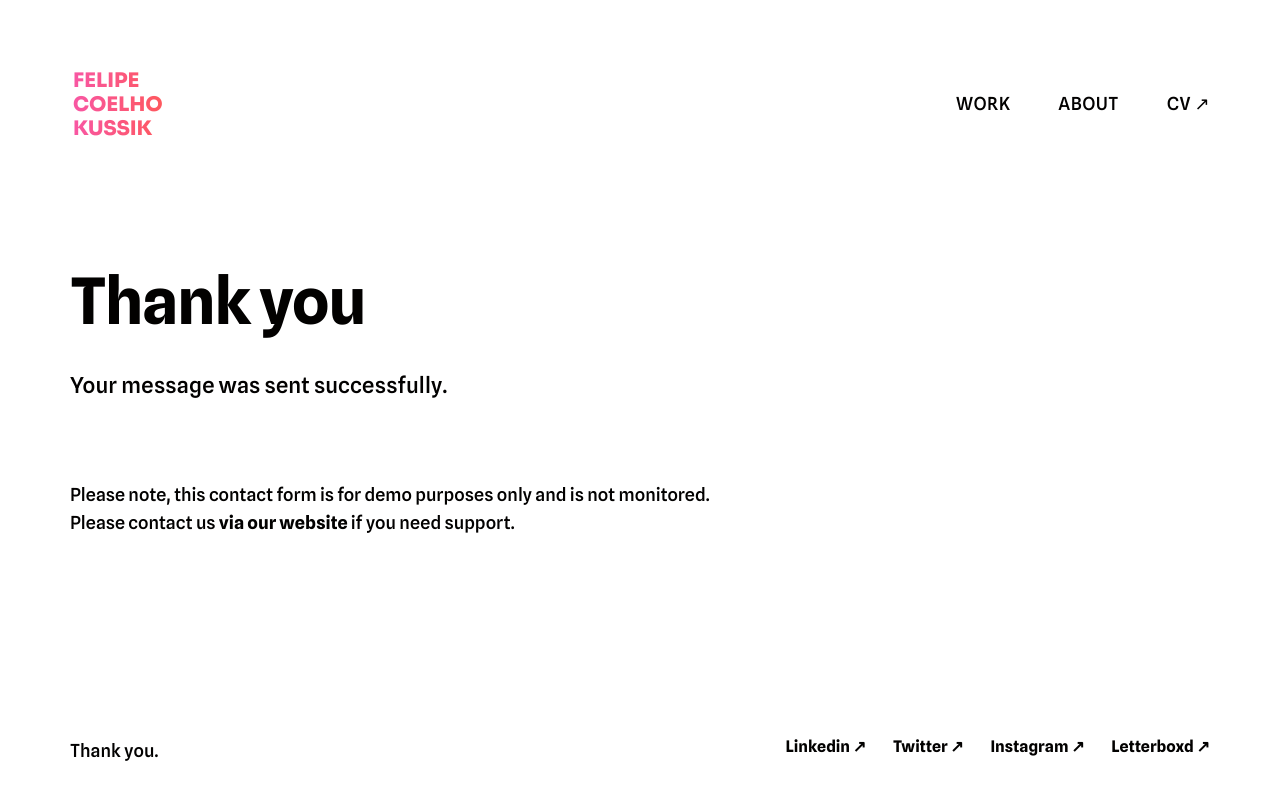
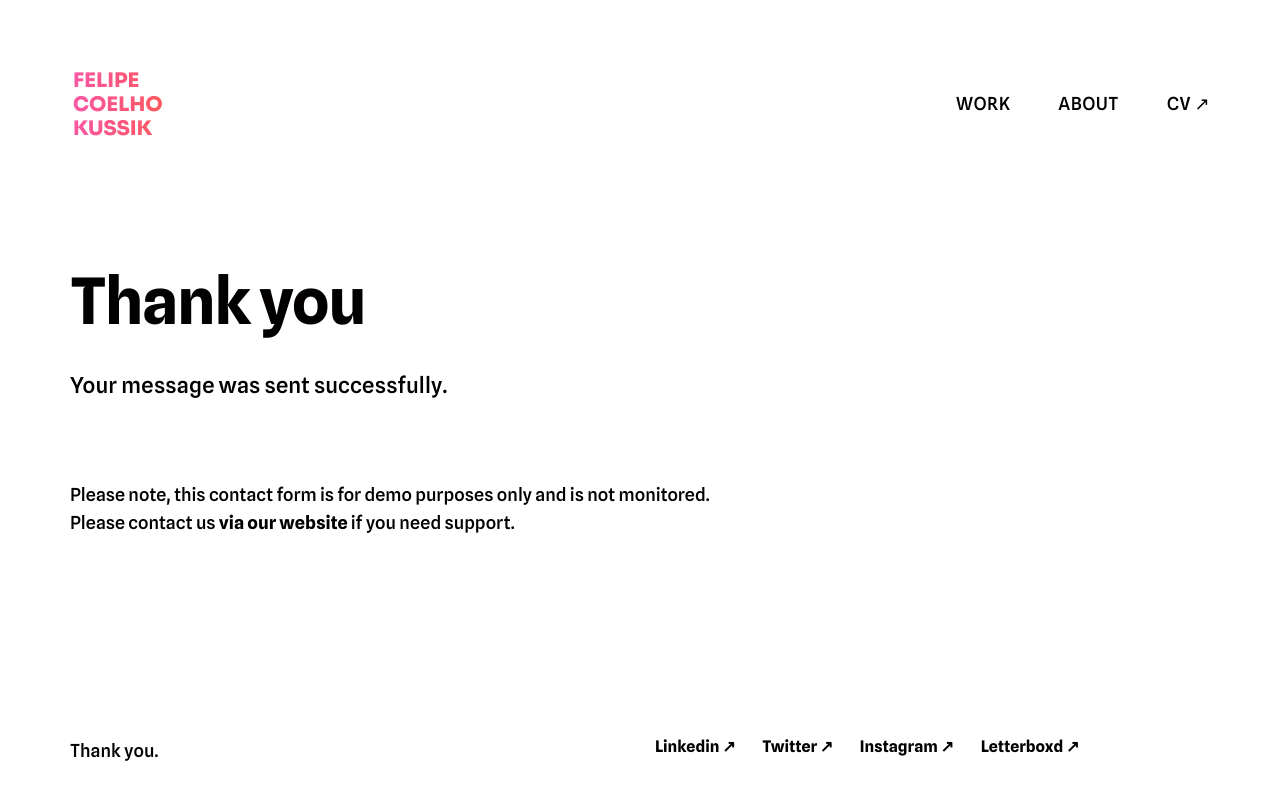
Before and after one commit to seufelipe/seufelipe.github.io, a Jekyll site: the page built from _pages/thanks.md, in a window 1280 px wide. Shown: the top 800 px of the page. Built offline with Jekyll 4.4.1, drawn with Linux system fonts in a browser that asks for light colours; nearby versions of some CDN libraries.

Commit message:
fixes footer

```diff
--- a/_includes/footer.html
+++ b/_includes/footer.html
@@ -1,5 +1,5 @@
 <footer class="footer">
-	<div class="wrap grid">
+	<div class="wrap grid__2-col">
 
 		<div class="footer__copyright">
 			{% if site.data.settings.footer_settings.tagline %}
@@ -7,7 +7,7 @@
 			{% endif %}
 		</div>
 
-		<div class="footer__socials">
+		<div>
 			{% include component-socials.html %}
 		</div>
 
--- a/_sass/_includes/_component__footer.scss
+++ b/_sass/_includes/_component__footer.scss
@@ -5,45 +5,7 @@
 // - - - - - - - - - - - - - - - - - -
 
 .footer {
-	@include transition(all 0.4s ease-in-out 0.8s);
 	padding: 64px 0;
-
-	.footer__logo {
-		justify-self: center;
-	}
-
-	.footer__title {
-	    font-family: $title-font;
-	    font-size: $sitetitle-small;
-	    font-weight: $sitetitle-weight;
-	    letter-spacing: $sitetitle-spacing;
-	    line-height: 1;
-	    color: $text-dark-color;
-
-	    @include mq(tabletp) {
-	      font-size: $sitetitle-medium;
-	    }
-
-	    @include mq(laptop) {
-	      font-size: $sitetitle-large;
-	    }
-
-	    &:hover {
-	      color: $accent-color;
-	    }
-	}
-
-	.footer__copyright {
-		@include mq(tabletp) {
-			text-align: left;
-		}
-	}
-
-	.footer__socials {
-		@include mq(tabletp) {
-			text-align: right;
-		}
-	}
 
 	@include mq(tabletp) {
 		padding: 80px 0;
@@ -51,9 +13,5 @@
 		.wrap {
 			grid-template-columns: 1fr 1fr;
 		}
-
-		.footer__logo {
-			justify-self: start;
-		}
 	}
 }
```
